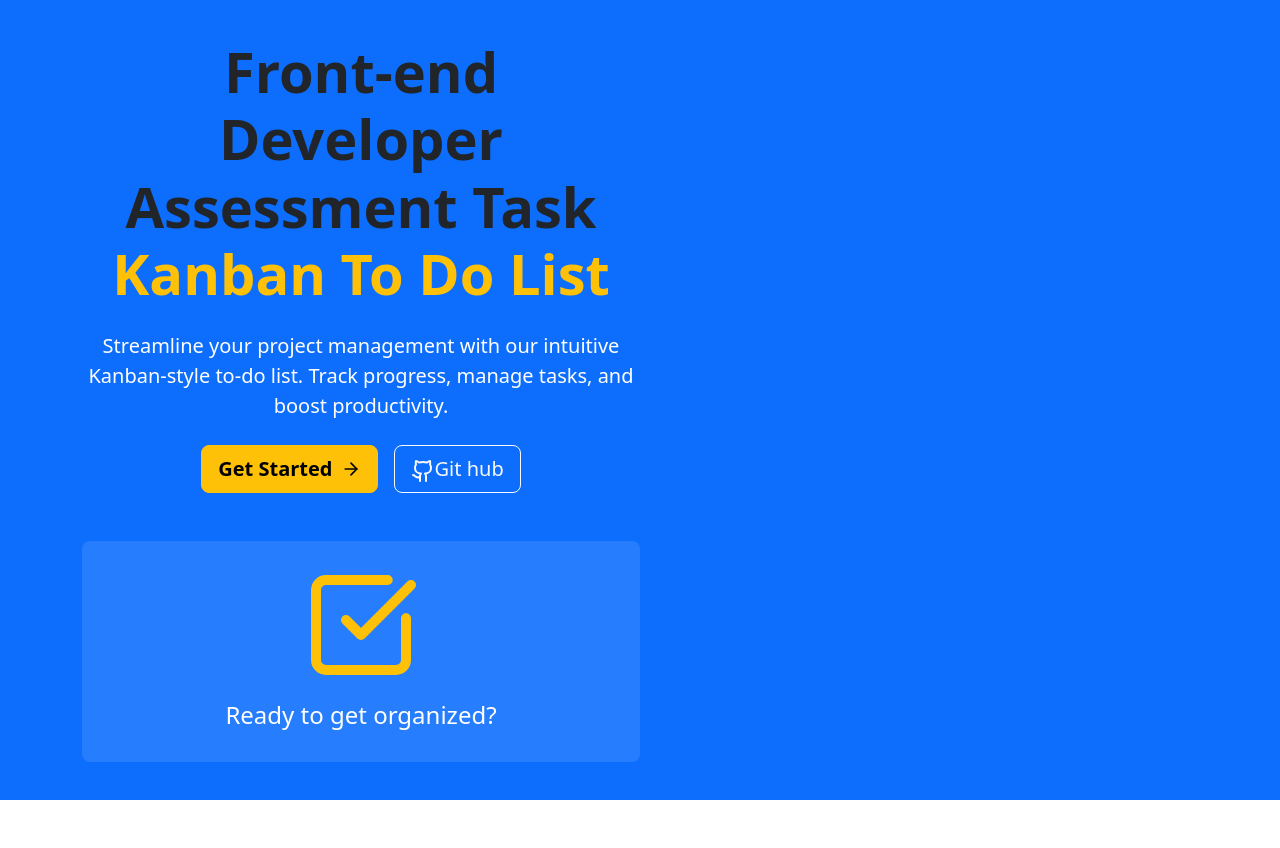
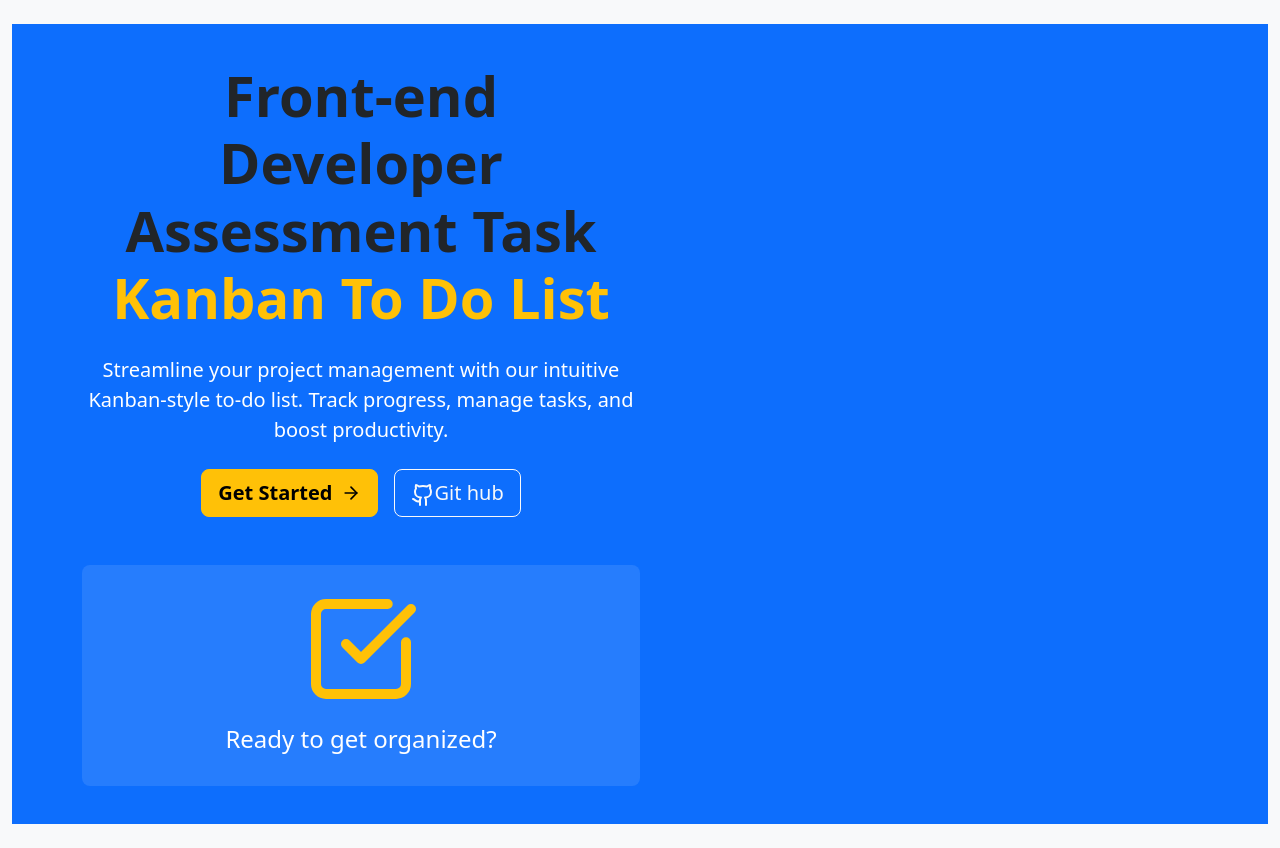
Before and after one commit to AG-Jimmy/to-do-task, a Next.js app: page / in a window 1280 px wide. Before the commit the page ends 800 px from the top, so only its background shows below. Built offline with nearby package versions, Linux system fonts and the light colour scheme.

Commit message:
feat: wrap children in a container for improved layout and styling

```diff
--- a/src/app/layout.tsx
+++ b/src/app/layout.tsx
@@ -26,7 +26,9 @@ export default function RootLayout({
   return (
     <html lang="en">
       <body className={`${geistSans.variable} ${geistMono.variable}`}>
-        {children}
+        <div className="container-xxl bg-light min-vh-100 py-4">
+          {children}
+        </div>
       </body>
     </html>
   );
```
